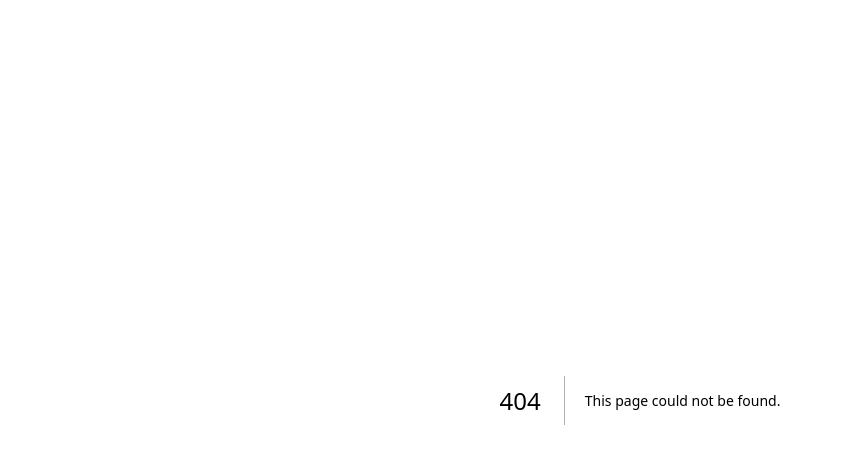
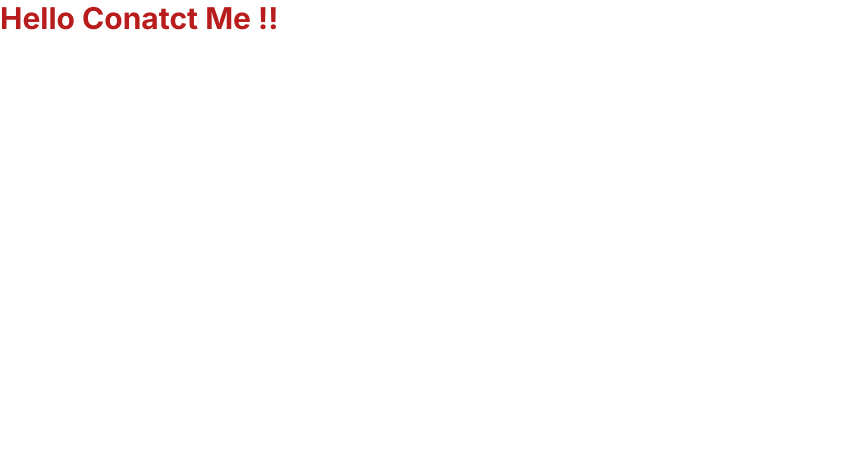
Before and after one commit to Krishna-Khadka/MyNextJS, a Next.js app: page /contact in a window 1280 px wide. Before the commit this address had no page. Shown: the top 464 px of the page, without its empty margins (0-841 px from the left). Built offline with nearby package versions, Linux system fonts and the light colour scheme.

Commit message:
Pages and Route Concept

```diff
--- /dev/null
+++ b/app/contact/page.jsx
@@ -0,0 +1,9 @@
+import React from 'react'
+
+const Contact = () => {
+    return (
+        <h1 className='text-red-700 text-3xl font-bold'>Hello Conatct Me !!</h1>
+    )
+}
+
+export default Contact
```
Also changed, not shown: app/layout.jsx (renamed from app/layout.js), app/page.jsx (renamed from app/page.js).
